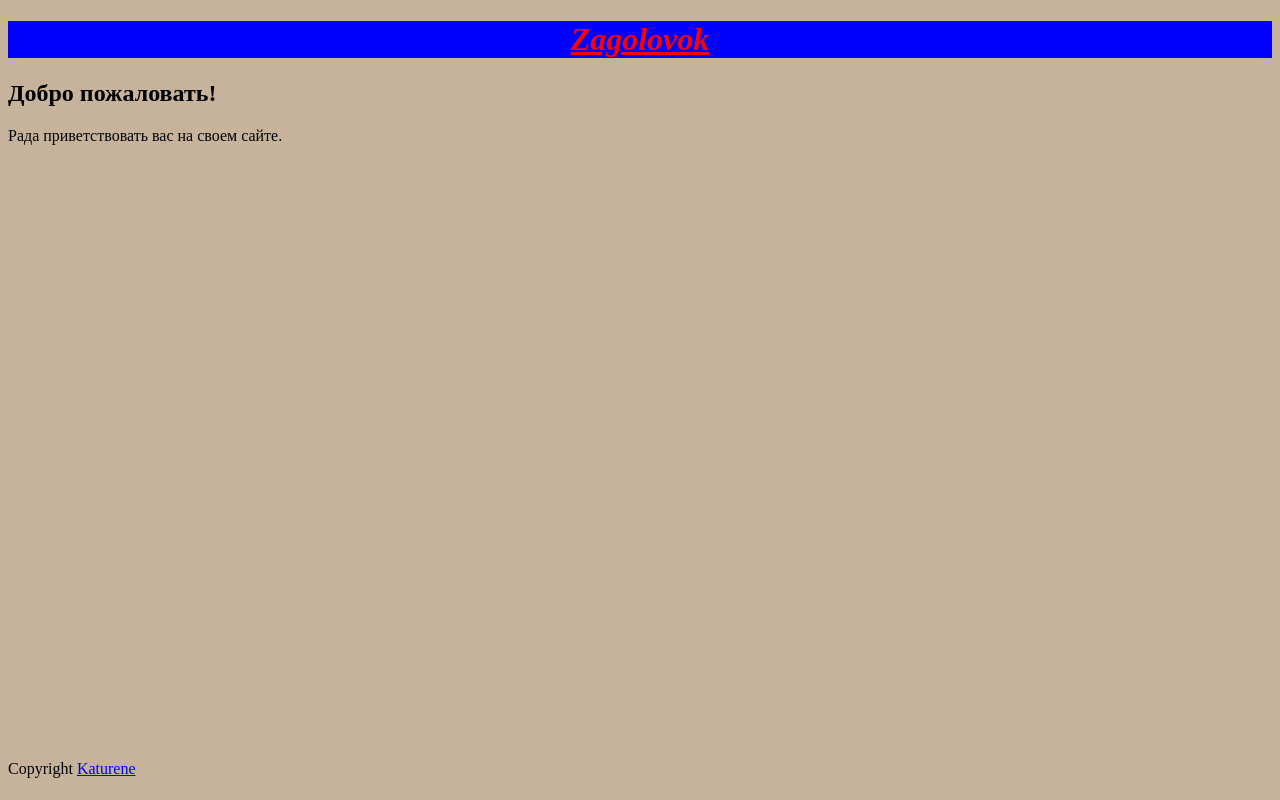
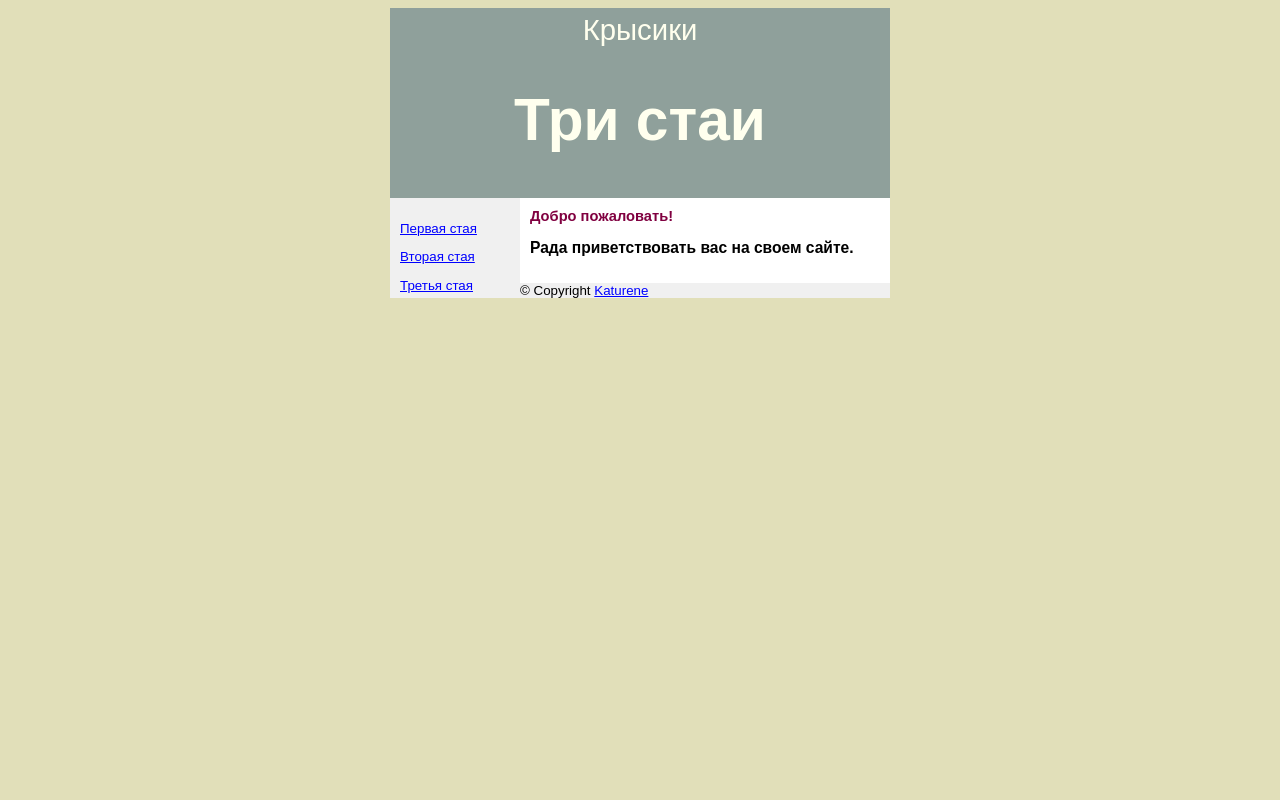
Before and after one commit to Katurene/Stranica, a plain HTML site: page index.html in a window 1280 px wide. Drawn offline with Linux system fonts and the light colour scheme.

Commit message:
Начало положено

```diff
--- a/index.html
+++ b/index.html
@@ -6,15 +6,23 @@
     <title>Katya page</title>
 </head>
 <body>
-<header>
-    <h1>Zagolovok</h1>
-</header>
-<article>
+<div id="container">
+    <div id="header">Крысики
+    <h1>Три стаи</h1>
+    </div>
+    <div id="sidebar"> <!-- можно использовать <nav></nav> -->
+        <p><a href="first.html">Первая стая</a></p>
+        <p><a href="second.html">Вторая стая</a></p>
+        <p><a href="third.html">Третья стая</a></p>
+    </div>
+    <div id="content"> <!-- или исп <article></article> -->
     <h2>Добро пожаловать!</h2>
-    <p>Рада приветствовать вас на своем сайте.</p>
-</article>
+    <h3>Рада приветствовать вас на своем сайте.</h3>
+       <!-- <p><img src="images/dzen.png" alt="Письма мастера дзен"></p>-->
+    </div>
 <footer>
-    Copyright <a href="mailto:katur1984@gmail.com" target="_blank">Katurene</a>
+    &copy; Copyright <a href="mailto:katur1984@gmail.com" target="_blank">Katurene</a>
 </footer>
+</div>
 </body>
 </html>
--- a/style.css
+++ b/style.css
@@ -1,4 +1,4 @@
-h1 {font-style: italic;
+/*h1 {font-style: italic;
     text-align: center;
     text-decoration: underline;
     color: red;
@@ -8,8 +8,53 @@ body {
     background-color: #c7b39b;
 
 }
+*/
 a {color: blue;}
-footer {text-align: right;
+#leftcol { /* Левая колонка */
+    float: left; /* Обтекание справа */
+    width: 200px; /* Ширина колонки */
+}
+#rightcol { /* Правая колонка */
+    margin-left: 220px; /* Отступ слева */
+}
+body {
+    font: 10pt Arial, Helvetica, sans-serif; /* Шрифт на веб-странице */
+    background: #e1dfb9; /* Цвет фона */
+}
+h2 {
+    font-size: 1.1em; /* Размер шрифта */
+    color: #800040; /* Цвет текста */
+    margin-top: 0; /* Отступ сверху */
+}
+#container {
+    width: 500px; /* Ширина слоя */
+    margin: 0 auto; /* Выравнивание по центру */
+    background: #f0f0f0; /* Цвет фона левой колонки */
+}
+#header {
+    font-size: 2.2em; /* Размер текста */
+    text-align: center; /* Выравнивание по центру */
+    padding: 5px; /* Отступы вокруг текста */
+    background: #8fa09b; /* Цвет фона шапки */
+    color: #ffe; /* Цвет текста */
+}
+#sidebar {
+    margin-top: 10px;
+    width: 110px; /* Ширина слоя */
+    padding: 0 10px; /* Отступы вокруг текста */
+    float: left; /* Обтекание по правому краю */
+}
+#content {
+    margin-left: 130px; /* Отступ слева */
+    padding: 10px; /* Поля вокруг текста */
+    background: #fff; /* Цвет фона правой колонки */
+}
+#footer {
+    background: #8fa09b; /* Цвет фона подвала */
+    color: #fff; /* Цвет текста */
+    padding: 5px; /* Отступы вокруг текста */
+    clear: left; /* Отменяем действие float */
+    text-align: right;
     position:fixed;
     top: 95%;
 }
```
Also changed, not shown: first.html (added, +10 -0 lines), second.html (added, +10 -0 lines), third.html (added, +10 -0 lines).
